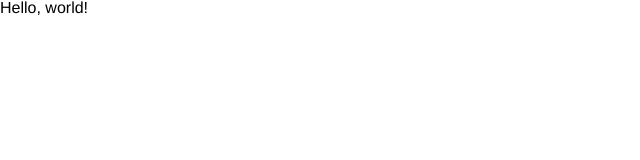
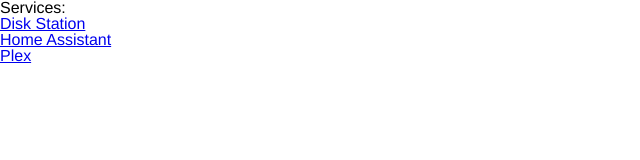
Before and after one commit to heywick/heywick.github.io, a plain HTML site: page index.html in a window 1280 px wide. Shown: the whole page, without its empty margins (0-640 px from the left). Drawn offline with Linux system fonts and the light colour scheme.

Commit message:
add links to services

```diff
--- a/index.html
+++ b/index.html
@@ -7,6 +7,13 @@
     <link href="/css/heywick.css" rel="stylesheet" type="text/css">
   </head>
   <body>
-    Hello, world!
+    <div id="services">
+      Services:
+      <ul>
+        <li><a href="https://diskstation.heywick.com">Disk Station</a></li>
+        <li><a href="https://homeassistant.heywick.com">Home Assistant</a></li>
+        <li><a href="https://plex.heywick.com">Plex</a></li>
+      </ul>
+    </div>
   </body>
 </html>
```
